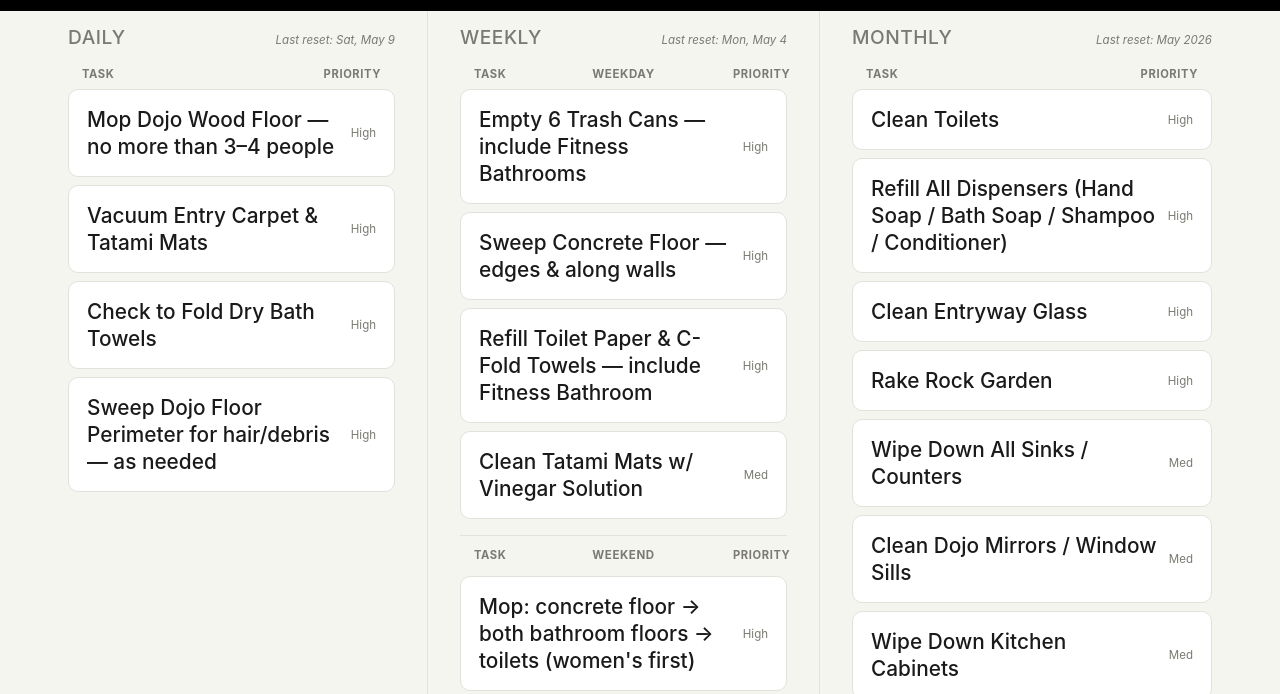
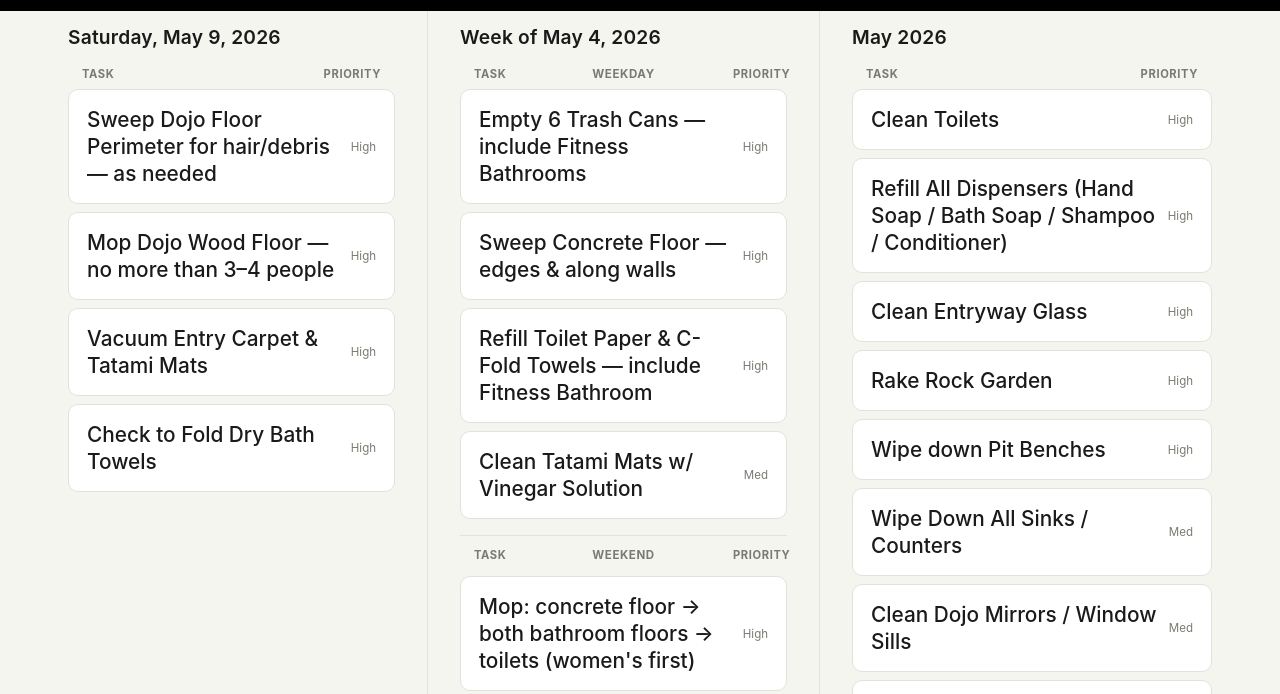
Before and after one commit to takeshinakagawa/Dojo-Maintenance, a plain HTML site: page index.html in a window 1280 px wide. Shown: the part 51-745 px from the top of the page. Drawn offline with Linux system fonts and the light colour scheme.

Commit message:
Replace section titles with the actual period, update default tasks
- Section h2 now shows the live period derived from periodKey: the daily
  section reads "Saturday, May 9, 2026"; weekly reads "Week of May 4,
  2026" (anchored on the Monday); monthly reads "May 2026". The title
  itself is the trust signal — if it matches today, the reset has
  already fired for the current period. Static reset-cadence captions
  removed since the section name conveys it.
- Header style updated: dropped uppercase + muted color so dates render
  cleanly with their commas.
- DEFAULTS: "Sweep Dojo Floor Perimeter" moved to the top of daily;
  "Wipe down Pit Benches" added to monthly as high priority.
- Migration v43 -> v44 mirrors the same changes onto existing user data:
  pushes Pit Benches into monthly if absent, hoists Sweep to the top of
  daily if not already there. Idempotent.
- Bumped service worker cache to v14.

```diff
--- a/index.html
+++ b/index.html
@@ -126,28 +126,9 @@
 
     .section-header h2 {
       font-size: 1rem;
-      font-weight: 500;
-      color: var(--text-muted);
-      text-transform: uppercase;
-      letter-spacing: 0.5px;
-    }
-
-    .section-meta {
-      display: flex;
-      flex-direction: column;
-      align-items: flex-end;
-      gap: 2px;
-    }
-
-    .section-header .count {
-      font-size: 0.78rem;
-      color: var(--text-muted);
-    }
-
-    .reset-note {
-      font-size: 0.72rem;
-      color: var(--text-muted);
-      font-style: italic;
+      font-weight: 600;
+      color: var(--text);
+      letter-spacing: 0.2px;
     }
 
     /* ── Task list ── */
@@ -891,10 +872,7 @@
   <main>
     <div class="task-section" id="panel-daily" style="--item-accent:var(--accent-daily)">
       <div class="section-header">
-        <h2>Daily</h2>
-        <div class="section-meta">
-          <span class="reset-note" id="last-reset-daily">Loading…</span>
-        </div>
+        <h2 id="title-daily">Loading…</h2>
       </div>
       <div class="col-header"><span>Task</span><span>Priority</span></div>
       <div class="task-list" id="list-daily"></div>
@@ -902,20 +880,14 @@
 
     <div class="task-section" id="panel-weekly" style="--item-accent:var(--accent-weekly)">
       <div class="section-header">
-        <h2>Weekly</h2>
-        <div class="section-meta">
-          <span class="reset-note" id="last-reset-weekly">Loading…</span>
-        </div>
+        <h2 id="title-weekly">Loading…</h2>
       </div>
       <div class="task-list" id="list-weekly"></div>
     </div>
 
     <div class="task-section" id="panel-monthly" style="--item-accent:var(--accent-monthly)">
       <div class="section-header">
-        <h2>Monthly</h2>
-        <div class="section-meta">
-          <span class="reset-note" id="last-reset-monthly">Loading…</span>
-        </div>
+        <h2 id="title-monthly">Loading…</h2>
       </div>
       <div class="col-header"><span>Task</span><span>Priority</span></div>
       <div class="task-list" id="list-monthly"></div>
@@ -1013,14 +985,14 @@
 </div>
 
 <script>
-const STORAGE_VERSION = '43';
+const STORAGE_VERSION = '44';
 
 const DEFAULTS = {
   daily: [
+    { name: "Sweep Dojo Floor Perimeter for hair/debris — as needed", priority: 'high' },
     { name: "Mop Dojo Wood Floor — no more than 3–4 people", priority: 'high' },
     { name: "Vacuum Entry Carpet & Tatami Mats", priority: 'high' },
     { name: "Check to Fold Dry Bath Towels", priority: 'high' },
-    { name: "Sweep Dojo Floor Perimeter for hair/debris — as needed", priority: 'high' },
   ],
   weekly: [
     { name: "Empty 6 Trash Cans — include Fitness Bathrooms", priority: 'high', group: 'weekday' },
@@ -1036,6 +1008,7 @@ const DEFAULTS = {
     { name: "Refill All Dispensers (Hand Soap / Bath Soap / Shampoo / Conditioner)", priority: 'high' },
     { name: "Clean Entryway Glass", priority: 'high' },
     { name: "Rake Rock Garden", priority: 'high' },
+    { name: "Wipe down Pit Benches", priority: 'high' },
     { name: "Wipe Down All Sinks / Counters", priority: 'med' },
     { name: "Clean Dojo Mirrors / Window Sills", priority: 'med' },
     { name: "Wipe Down Kitchen Cabinets", priority: 'med' },
@@ -1071,13 +1044,20 @@ function periodKey(freq) {
   if (freq === 'monthly') return monthKey();
 }
 
-function formatPeriodKey(freq, key) {
+function formatPeriodTitle(freq, key) {
   if (!key) return '—';
-  if (freq === 'daily' || freq === 'weekly') {
+  if (freq === 'daily') {
     const [y, m, d] = key.split('-').map(Number);
     if (!y || !m || !d) return key;
     const date = new Date(y, m - 1, d);
-    return date.toLocaleDateString(undefined, { weekday: 'short', month: 'short', day: 'numeric' });
+    return date.toLocaleDateString(undefined, { weekday: 'long', month: 'long', day: 'numeric', year: 'numeric' });
+  }
+  if (freq === 'weekly') {
+    const [y, m, d] = key.split('-').map(Number);
+    if (!y || !m || !d) return key;
+    const date = new Date(y, m - 1, d);
+    const formatted = date.toLocaleDateString(undefined, { month: 'long', day: 'numeric', year: 'numeric' });
+    return `Week of ${formatted}`;
   }
   if (freq === 'monthly') {
     const [y, m] = key.split('-').map(Number);
@@ -1095,6 +1075,31 @@ const MIGRATIONS = {
       if (data[freq]?.tasks) data[freq].tasks.forEach(t => { t.priority = mapNum(t.priority); });
     }
     data._version = '43';
+    return data;
+  },
+  '43': (data) => {
+    if (data.monthly?.tasks) {
+      const exists = data.monthly.tasks.some(t => t.name === 'Wipe down Pit Benches');
+      if (!exists) {
+        data.monthly.tasks.push({
+          id: uid(),
+          name: 'Wipe down Pit Benches',
+          priority: 'high',
+          group: null,
+          done: false,
+        });
+      }
+    }
+    if (data.daily?.tasks) {
+      const idx = data.daily.tasks.findIndex(t =>
+        typeof t.name === 'string' && t.name.startsWith('Sweep Dojo Floor Perimeter')
+      );
+      if (idx > 0) {
+        const [task] = data.daily.tasks.splice(idx, 1);
+        data.daily.tasks.unshift(task);
+      }
+    }
+    data._version = '44';
     return data;
   },
 };
@@ -1187,8 +1192,8 @@ function render(freq) {
   const total = tasks.length;
   const pct   = total ? Math.round((done / total) * 100) : 0;
 
-  const lastResetEl = document.getElementById(`last-reset-${freq}`);
-  if (lastResetEl) lastResetEl.textContent = `Last reset: ${formatPeriodKey(freq, state.periodKey)}`;
+  const titleEl = document.getElementById(`title-${freq}`);
+  if (titleEl) titleEl.textContent = formatPeriodTitle(freq, state.periodKey);
 
   const list = document.getElementById(`list-${freq}`);
   list.innerHTML = '';
--- a/sw.js
+++ b/sw.js
@@ -1,4 +1,4 @@
-const CACHE = 'choyokan-v13';
+const CACHE = 'choyokan-v14';
 const ASSETS = [
   '/Dojo-Maintenance/',
   '/Dojo-Maintenance/index.html',
```
